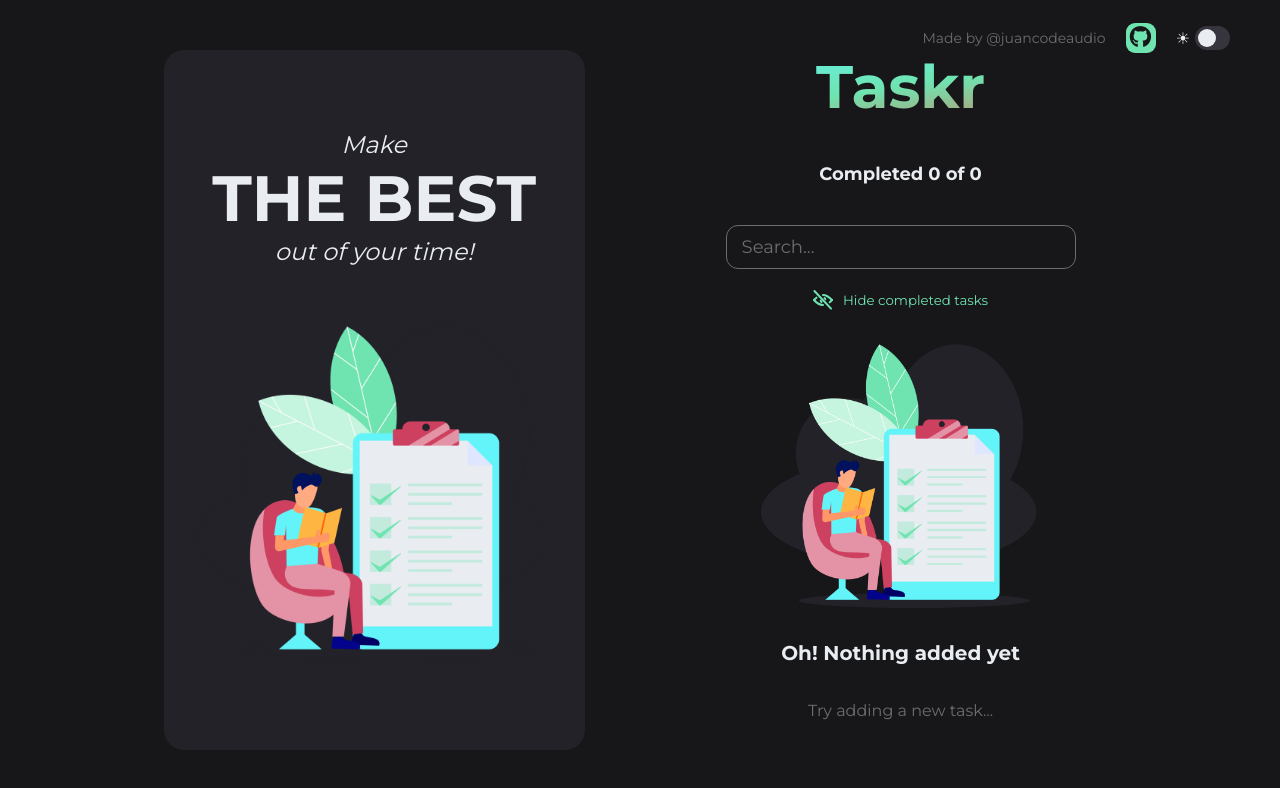
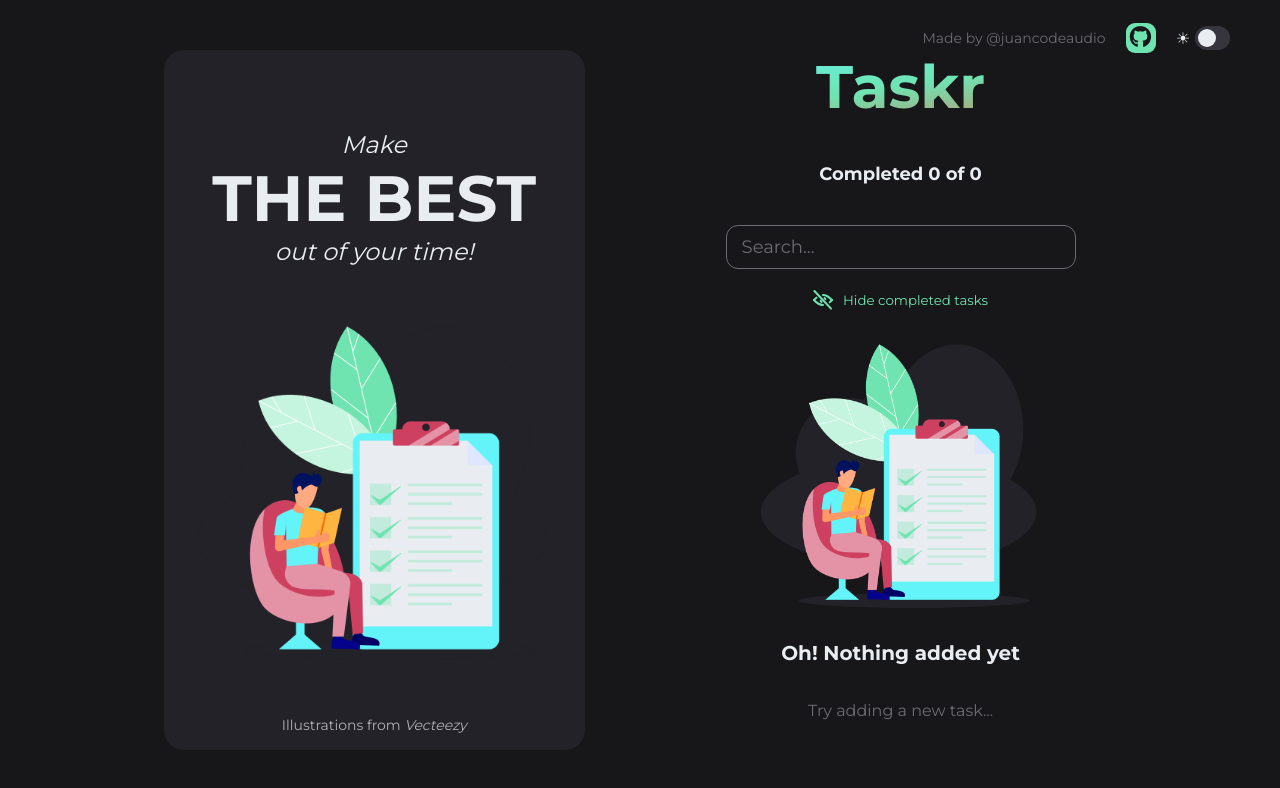
Before and after one commit to juancodeaudio/taskr, a React (Create React App) app: page /#/ in a window 1280 px wide. Shown: the top 788 px of the page. Built offline with nearby package versions, Linux system fonts and the light colour scheme.

Commit message:
Theme Change persitency implementation with LocalStorage

```diff
--- a/src/routes/App.css
+++ b/src/routes/App.css
@@ -1,4 +1,5 @@
 .image-section {
+  position: relative;
   width: 40%;
   margin: 50px;
   background: var(--primary-light);
@@ -27,6 +28,24 @@
   font-size: 24px;
   font-style: italic;
 }
+.image-section .credits {
+  margin-top: 30px;
+  font-size: 14px;
+  color: var(--light);
+  opacity: 70%;
+}
+
+.image-section a {
+  font-size: 14px;
+  font-style: italic;
+  text-decoration: none;
+  color: var(--light);
+  transition: 0.15s ease-in-out;
+}
+.image-section a:hover {
+  opacity: 70%;
+  text-decoration: underline;
+}
 
 .image-section .emptyTodo-image {
   object-fit: cover;
--- a/src/routes/home/HomePage.jsx
+++ b/src/routes/home/HomePage.jsx
@@ -46,12 +46,18 @@ function HomePage() {
 
   return (
     <React.Fragment>
-      <Menu changeTheme={changeTheme} />
+      <Menu changeTheme={changeTheme} themeColor={themeColor} />
       <section className="image-section">
         <p>Make</p>
         <p>THE BEST</p>
         <p>out of your time!</p>
         <div className="emptyTodo-image"></div>
+        <p className="credits">
+          Illustrations from{" "}
+          <a href="https://www.vecteezy.com/members/ismunandarrambe">
+            Vecteezy
+          </a>
+        </p>
       </section>
       <section className="main-section">
         <TodoHeader>
--- a/src/routes/useTodos.jsx
+++ b/src/routes/useTodos.jsx
@@ -10,7 +10,6 @@ function useTodos() {
     error,
   } = useLocalStorage("TODOS_V2", []);
 
-  const [themeColor, setThemeColor] = React.useState(false);
   const [searchValue, setSearchValue] = React.useState("");
   const [isHidden, setIsHidden] = React.useState(false);
   // const [openModal, setOpenModal] = React.useState(false);
@@ -33,14 +32,22 @@ function useTodos() {
     });
   }
 
+  const [themeColor, setThemeColor] = React.useState(
+    localStorage.getItem("themeColor") || "dark"
+  );
+
   const changeTheme = () => {
-    if (themeColor) {
-      document.documentElement.setAttribute("data-theme", "dark");
+    if (themeColor === "light") {
+      setThemeColor("dark");
     } else {
-      document.documentElement.setAttribute("data-theme", "light");
+      setThemeColor("light");
     }
-    setThemeColor(!themeColor);
   };
+
+  React.useEffect(() => {
+    localStorage.setItem("themeColor", themeColor);
+    document.documentElement.setAttribute("data-theme", themeColor);
+  }, [themeColor]);
 
   const addTodo = (text) => {
     const id = newTodoId(todos);
--- a/src/ui/Menu/index.jsx
+++ b/src/ui/Menu/index.jsx
@@ -1,7 +1,8 @@
 import React from "react";
 import "./Menu.css";
 
-function Menu({ changeTheme }) {
+function Menu({ changeTheme, themeColor }) {
+  console.log("Menu Theme", themeColor);
   return (
     <div className="header-wrapper">
       <p>Made by @juancodeaudio</p>
@@ -16,7 +17,7 @@ function Menu({ changeTheme }) {
         <input
           type="checkbox"
           id="checkbox"
-          //   theme={themeColor}
+          defaultChecked={themeColor === "light" ? true : false}
           onChange={changeTheme}
         />
         <div className="slider round"></div>
--- a/src/ui/TodoList/TodoList.css
+++ b/src/ui/TodoList/TodoList.css
@@ -1,12 +1,12 @@
 .todoList-container {
   margin-top: 0px;
-  height: 65vh;
+  height: 62vh;
   overflow-y: scroll;
   padding-bottom: 60px;
 }
 
 ul {
   margin: 0;
-  padding: 0 0 56px 0;
+  padding: 0 0 10vh 0;
   list-style: none;
 }
```
